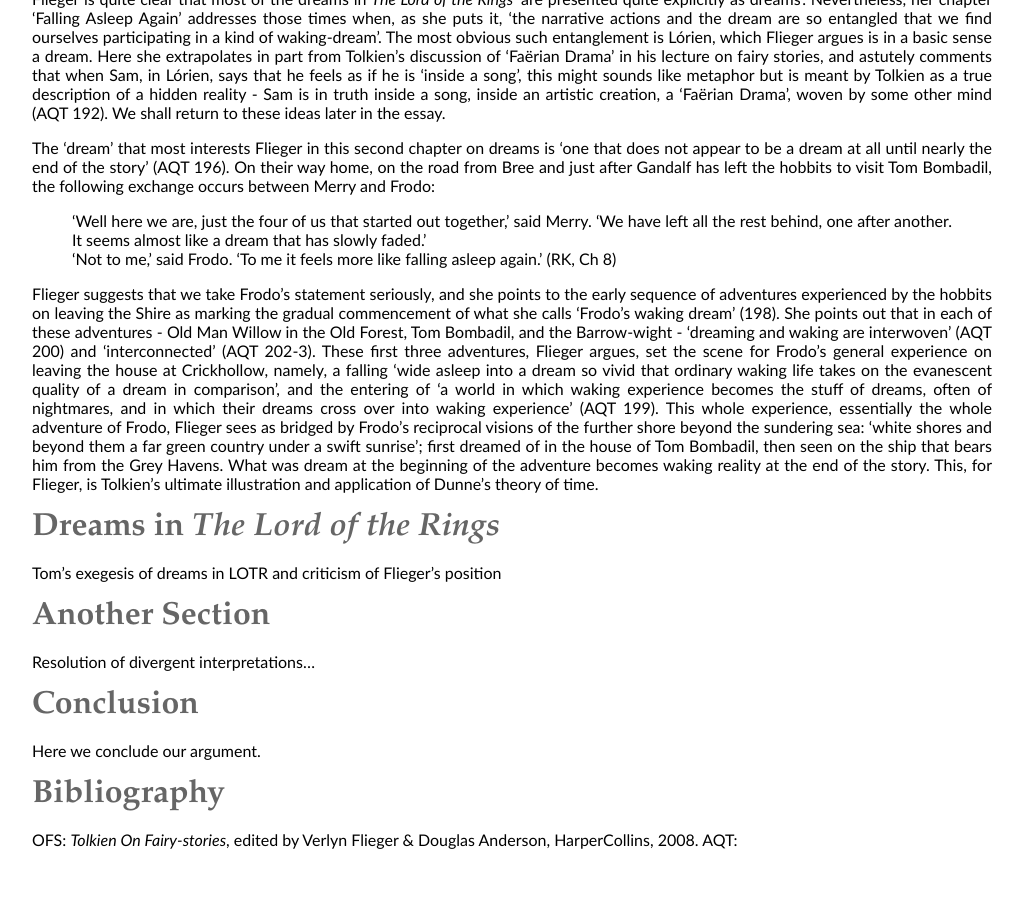
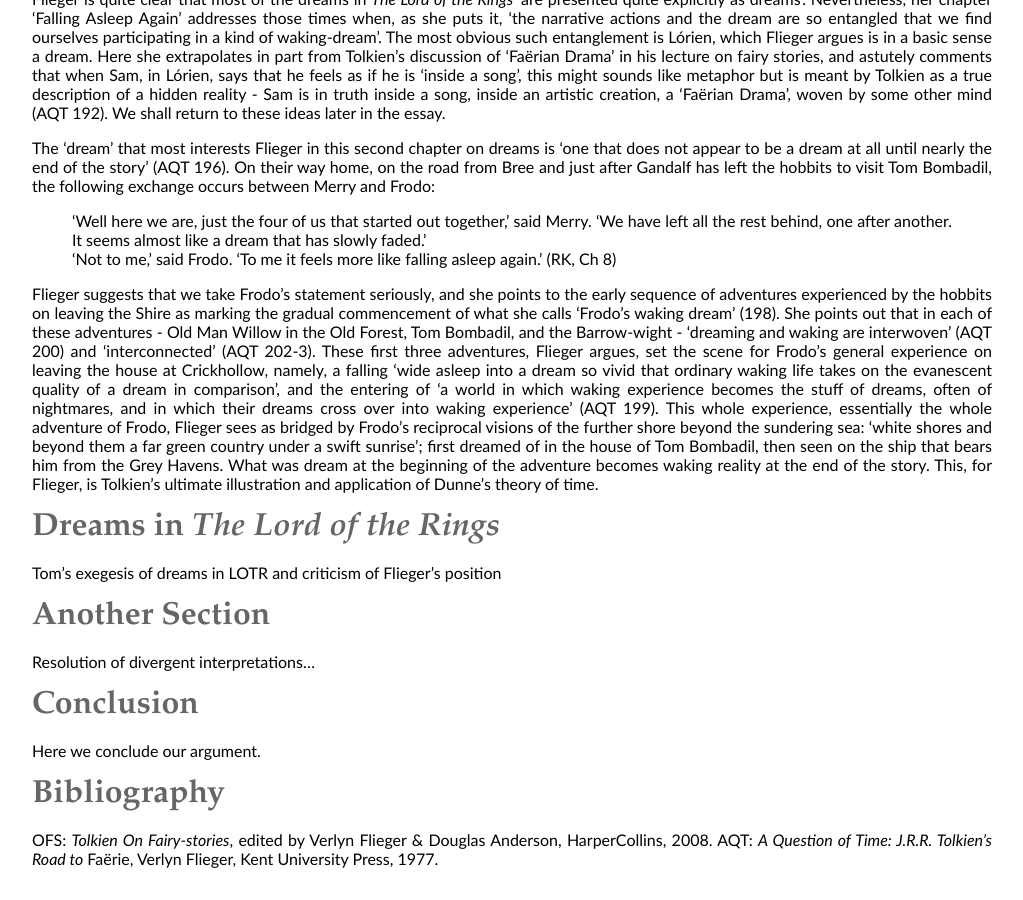
Before and after one commit to uoou/AWildernessOfDragons, a Jekyll site: the page built from essay.md, in a window 1280 px wide and 900 px high, scrolled down 2147 px. Shown: the whole window, without its empty margins (0-1023 px from the left). Built offline with Jekyll 4.4.1, drawn with Linux system fonts in a browser that asks for light colours; Markdown is read by kramdown in place of the engine named in the settings.

Commit message:
Update essay.md

```diff
--- a/essay.md
+++ b/essay.md
@@ -77,4 +77,4 @@
 
 ###Bibliography
 OFS: *Tolkien On Fairy-stories*, edited by Verlyn Flieger & Douglas Anderson, HarperCollins, 2008.
-AQT:
+AQT: *A Question of Time: J.R.R. Tolkien's Road to* Faërie, Verlyn Flieger, Kent University Press, 1977.
```
